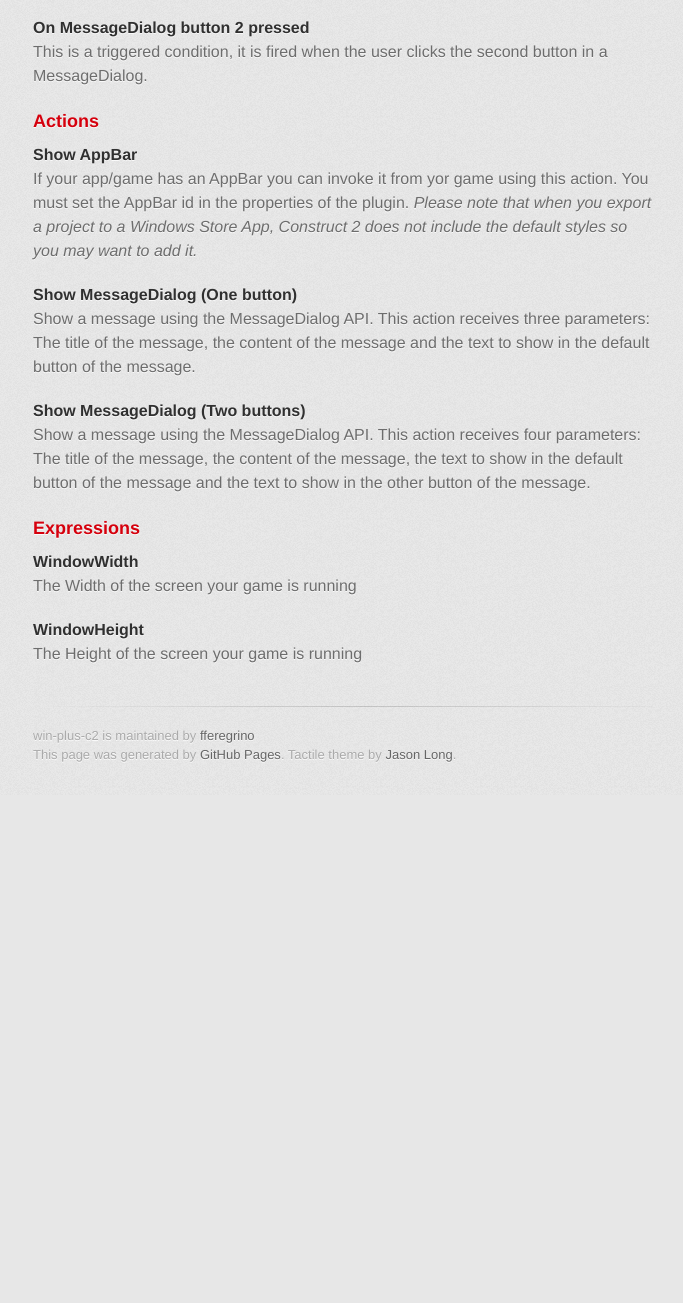
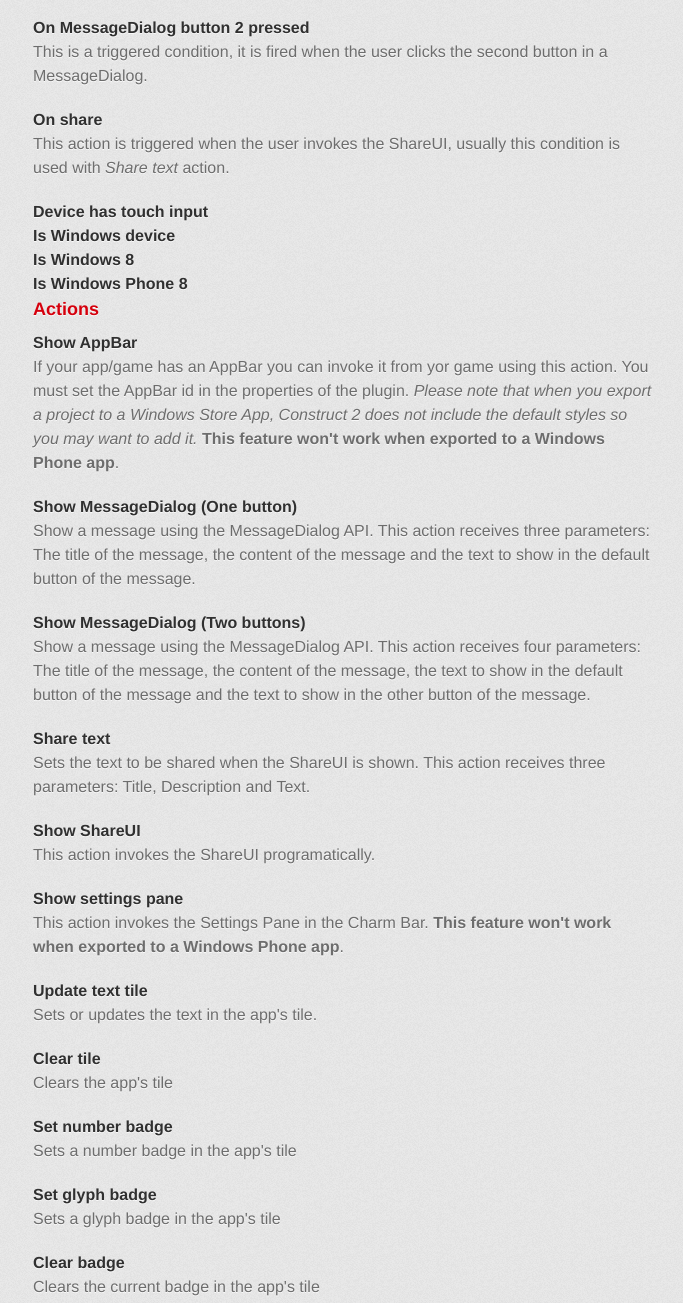
Before and after one commit to fferegrino/win-plus-c2, a plain HTML site: page index.html in a window 1280 px wide. Shown: the part 1160-2463 px from the top of the page, without its empty margins (297-980 px from the left). Before the commit the page ends 1955 px from the top, so only its background shows below. Drawn offline with Linux system fonts and the light colour scheme; a web font is replaced by a local one.

Commit message:
Create gh-pages branch via GitHub

```diff
--- a/index.html
+++ b/index.html
@@ -77,13 +77,30 @@
 
 <p>This is a triggered condition, it is fired when the user clicks the second button in a MessageDialog.</p>
 
+<h4>
+<a name="on-share" class="anchor" href="#on-share"><span class="octicon octicon-link"></span></a>On share</h4>
+
+<p>This action is triggered when the user invokes the ShareUI, usually this condition is used with <em>Share text</em> action.</p>
+
+<h4>
+<a name="device-has-touch-input" class="anchor" href="#device-has-touch-input"><span class="octicon octicon-link"></span></a>Device has touch input</h4>
+
+<h4>
+<a name="is-windows-device" class="anchor" href="#is-windows-device"><span class="octicon octicon-link"></span></a>Is Windows device</h4>
+
+<h4>
+<a name="is-windows-8" class="anchor" href="#is-windows-8"><span class="octicon octicon-link"></span></a>Is Windows 8</h4>
+
+<h4>
+<a name="is-windows-phone-8" class="anchor" href="#is-windows-phone-8"><span class="octicon octicon-link"></span></a>Is Windows Phone 8</h4>
+
 <h3>
 <a name="actions" class="anchor" href="#actions"><span class="octicon octicon-link"></span></a>Actions</h3>
 
 <h4>
 <a name="show-appbar" class="anchor" href="#show-appbar"><span class="octicon octicon-link"></span></a>Show AppBar</h4>
 
-<p>If your app/game has an AppBar you can invoke it from yor game using this action. You must set the AppBar id in the properties of the plugin. <em>Please note that when you export a project to a Windows Store App, Construct 2 does not include the default styles so you may want to add it.</em></p>
+<p>If your app/game has an AppBar you can invoke it from yor game using this action. You must set the AppBar id in the properties of the plugin. <em>Please note that when you export a project to a Windows Store App, Construct 2 does not include the default styles so you may want to add it.</em> <strong>This feature won't work when exported to a Windows Phone app</strong>.</p>
 
 <h4>
 <a name="show-messagedialog-one-button" class="anchor" href="#show-messagedialog-one-button"><span class="octicon octicon-link"></span></a>Show MessageDialog (One button)</h4>
@@ -94,6 +111,46 @@
 <a name="show-messagedialog-two-buttons" class="anchor" href="#show-messagedialog-two-buttons"><span class="octicon octicon-link"></span></a>Show MessageDialog (Two buttons)</h4>
 
 <p>Show a message using the MessageDialog API. This action receives four parameters: The title of the message, the content of the message, the text to show in the default button of the message and the text to show in the other button of the message.</p>
+
+<h4>
+<a name="share-text" class="anchor" href="#share-text"><span class="octicon octicon-link"></span></a>Share text</h4>
+
+<p>Sets the text to be shared when the ShareUI is shown. This action receives three parameters: Title, Description and Text.</p>
+
+<h4>
+<a name="show-shareui" class="anchor" href="#show-shareui"><span class="octicon octicon-link"></span></a>Show ShareUI</h4>
+
+<p>This action invokes the ShareUI programatically.</p>
+
+<h4>
+<a name="show-settings-pane" class="anchor" href="#show-settings-pane"><span class="octicon octicon-link"></span></a>Show settings pane</h4>
+
+<p>This action invokes the Settings Pane in the Charm Bar. <strong>This feature won't work when exported to a Windows Phone app</strong>.</p>
+
+<h4>
+<a name="update-text-tile" class="anchor" href="#update-text-tile"><span class="octicon octicon-link"></span></a>Update text tile</h4>
+
+<p>Sets or updates the text in the app's tile.</p>
+
+<h4>
+<a name="clear-tile" class="anchor" href="#clear-tile"><span class="octicon octicon-link"></span></a>Clear tile</h4>
+
+<p>Clears the app's tile</p>
+
+<h4>
+<a name="set-number-badge" class="anchor" href="#set-number-badge"><span class="octicon octicon-link"></span></a>Set number badge</h4>
+
+<p>Sets a number badge in the app's tile</p>
+
+<h4>
+<a name="set-glyph-badge" class="anchor" href="#set-glyph-badge"><span class="octicon octicon-link"></span></a>Set glyph badge</h4>
+
+<p>Sets a glyph badge in the app's tile</p>
+
+<h4>
+<a name="clear-badge" class="anchor" href="#clear-badge"><span class="octicon octicon-link"></span></a>Clear badge</h4>
+
+<p>Clears the current badge in the app's tile</p>
 
 <h3>
 <a name="expressions" class="anchor" href="#expressions"><span class="octicon octicon-link"></span></a>Expressions</h3>
```
Also changed, not shown: params.json (+1 -1 lines).
